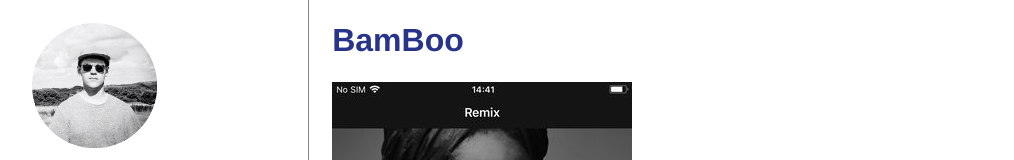
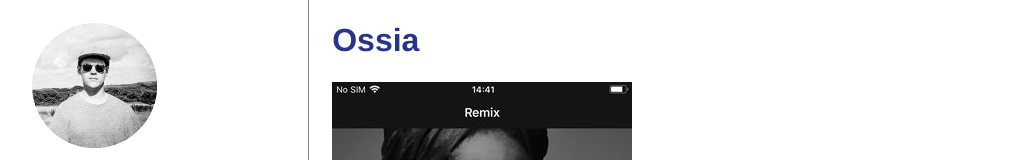
Before and after one commit to Sound1ab/portfolio-v2, a Gatsby site: page /articles/bamboo in a window 1280 px wide. Shown: the top 160 px of the page, without its empty margins (131-1145 px from the left). Built offline with nearby package versions, Linux system fonts and the light colour scheme; Gatsby itself is replaced by a stand-in of ours; some packages are replaced by stand-ins of ours.

Commit message:
fix(Typo): Fix typo in ossia project

```diff
--- a/src/content/projects/ossia/index.md
+++ b/src/content/projects/ossia/index.md
@@ -9,7 +9,7 @@ slug: "bamboo"
 layout: "article"
 ---
 
-# BamBoo
+# Ossia
 
 ![](./ossia.jpg)
 
```
